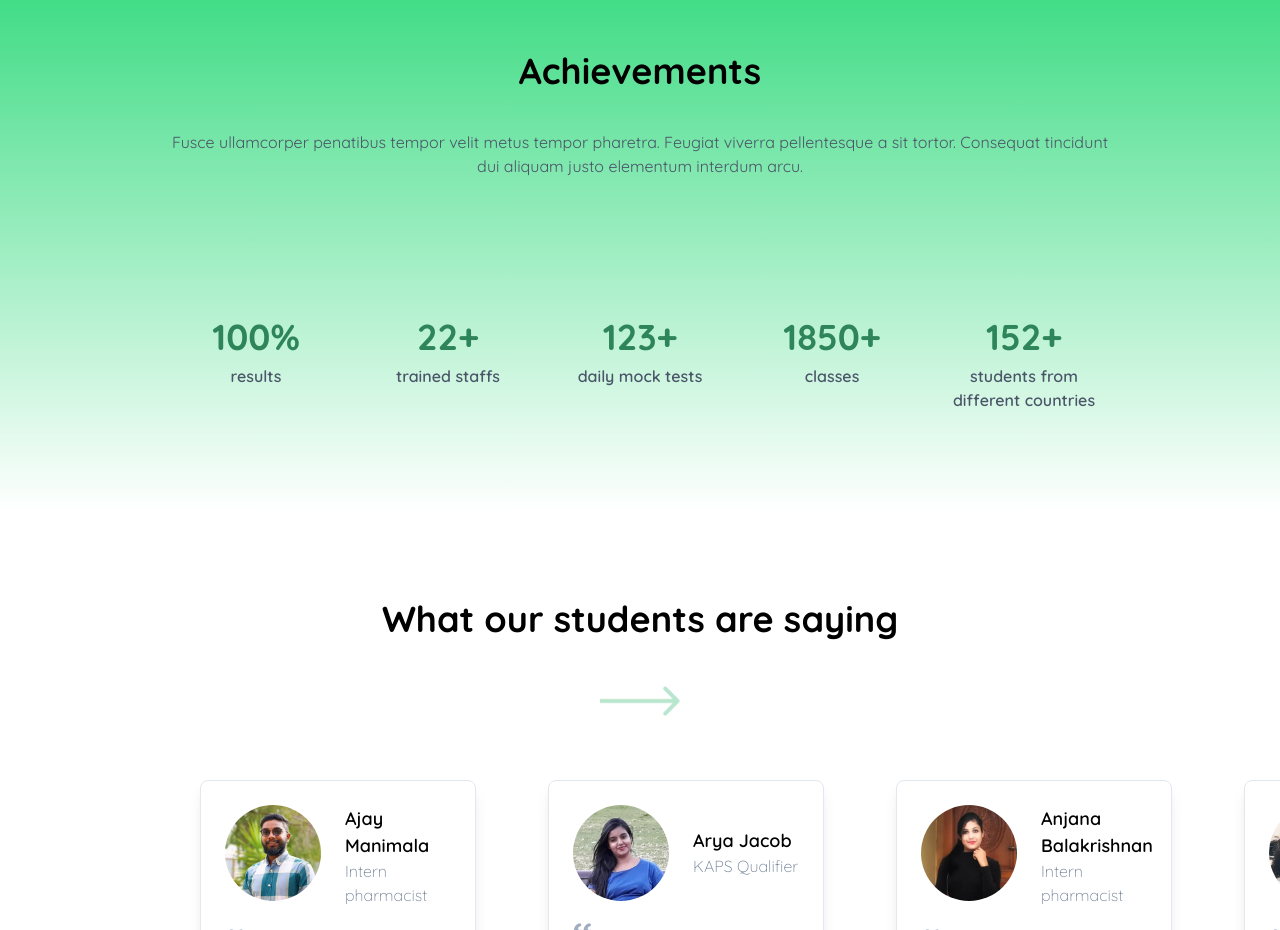
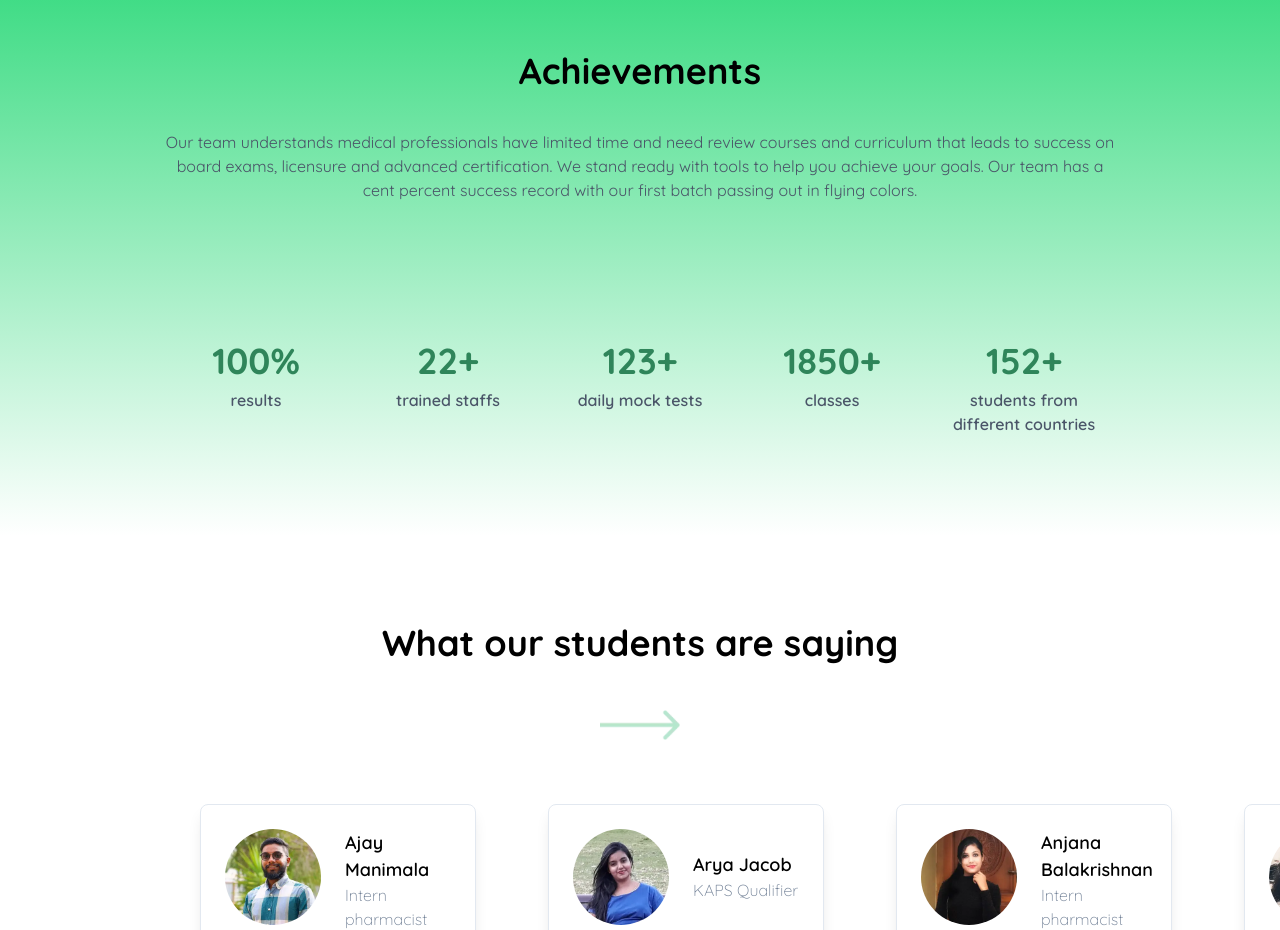
Before and after one commit to dheeraj-murali/zeal-academy, a React (Create React App) app: page / in a window 1280 px wide. Shown: the part 1540-2470 px from the top of the page. Built offline with nearby package versions, Linux system fonts and the light colour scheme.

Commit message:
ci(data): Updated config data

```diff
--- a/src/containers/Achievements/index.tsx
+++ b/src/containers/Achievements/index.tsx
@@ -1,5 +1,5 @@
 import React from 'react';
-import { achievements } from '../../utils/config/achivements';
+import { achievements } from '../../utils/config/achievements';
 import { Counter } from '../../components';
 
 export const Achievements = () => {
@@ -15,10 +15,12 @@ export const Achievements = () => {
 					Achievements
 				</h2>
 				<p className='text-gray-700'>
-					Fusce ullamcorper penatibus tempor velit metus tempor
-					pharetra. Feugiat viverra pellentesque a sit tortor.
-					Consequat tincidunt dui aliquam justo elementum interdum
-					arcu.
+					Our team understands medical professionals have limited time
+					and need review courses and curriculum that leads to success
+					on board exams, licensure and advanced certification. We
+					stand ready with tools to help you achieve your goals. Our
+					team has a cent percent success record with our first batch
+					passing out in flying colors.
 				</p>
 			</div>
 			<div className='w-3/4 text-center mx-auto pt-10'>
```
Also changed, not shown: src/utils/config/achievements.ts (renamed from src/utils/config/achivements.ts).
